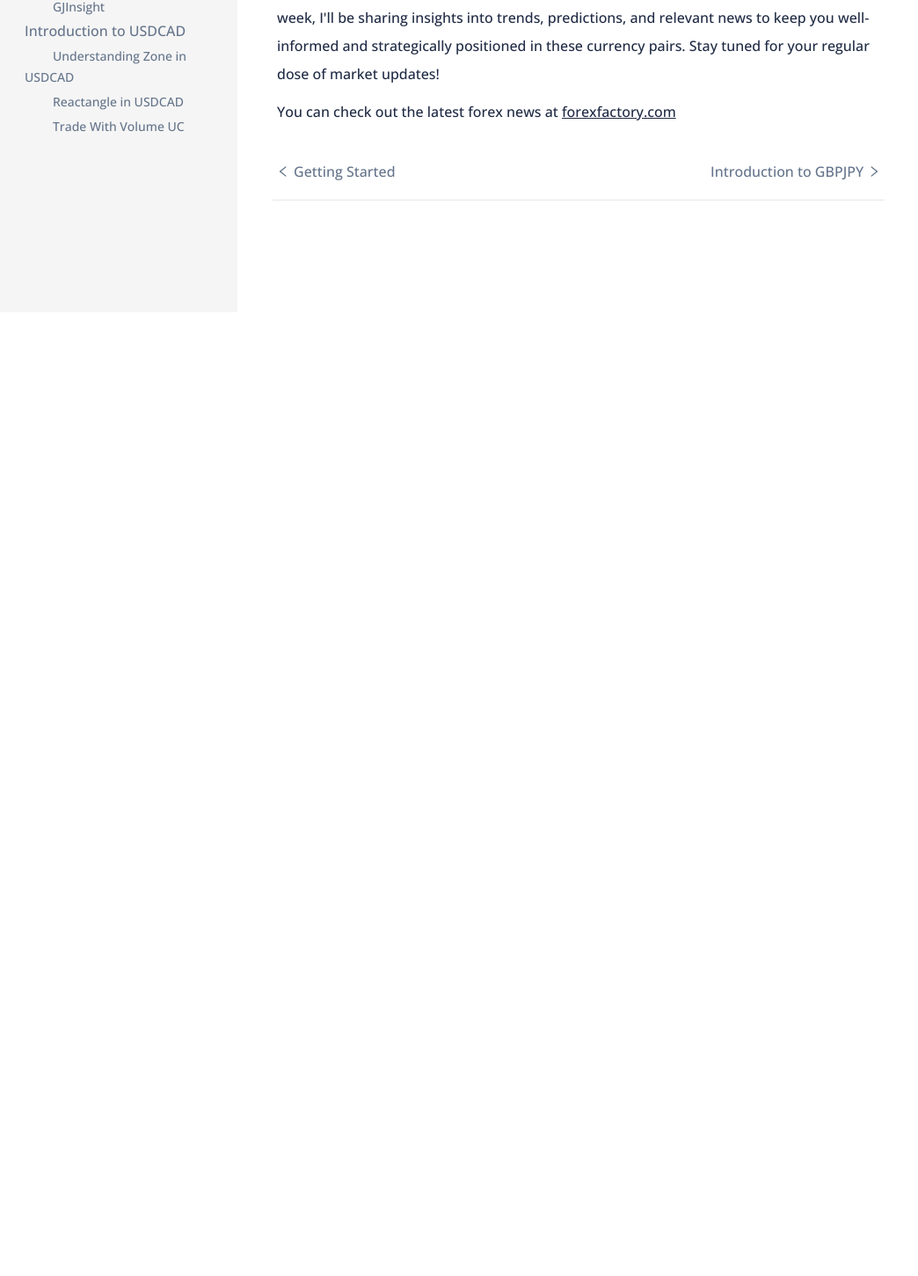
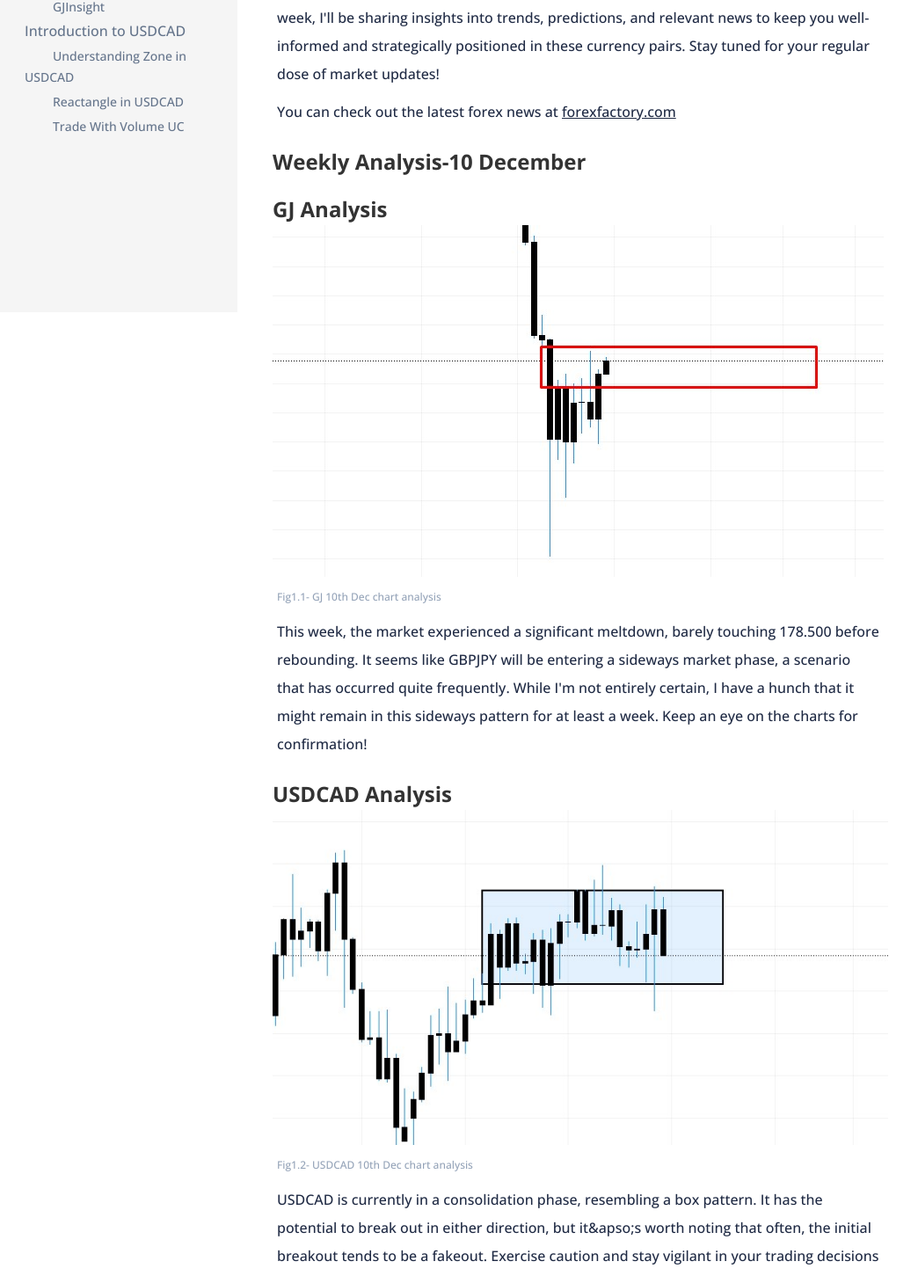
Before and after one commit to Harman-preet-singh13/forexpairinsight, a Next.js app: page /Page/Weekly in a window 1280 px wide. Shown: the part 310-1761 px from the top of the page at 88% size, without its empty margins (0-1044 px from the left). Before the commit the page ends 800 px from the top, so only its background shows below. Built offline with nearby package versions, Linux system fonts and the light colour scheme.

Commit message:
10th dec weekly analysis

```diff
--- a/src/pages/Page/Weekly.tsx
+++ b/src/pages/Page/Weekly.tsx
@@ -1,6 +1,8 @@
 import FooterNavBtn from "@/components/FooterNavBtn";
 import TitleName from "@/components/TitleName";
 import React from "react";
+import img1 from "../../../public/charts/weekly/gj-10.jpg";
+import img2 from "../../../public/charts/weekly/uc-10.jpg";
 
 export default function Weekly() {
   return (
@@ -8,14 +10,14 @@ export default function Weekly() {
       <TitleName />
       <h1 className="heading">Weekly Market Insight</h1>
       <p className="italic">&quot;Consistency is the key to Success&quot;</p>
-      <p >
-        Welcome to &quot;Weekly Market Insights,&quot; Being consistent is better than
-        relying solely on luck.
+      <p>
+        Welcome to &quot;Weekly Market Insights,&quot; Being consistent is
+        better than relying solely on luck.
       </p>
       <p>
-        That&apos;s precisely why I&apos;ve decided to provide a weekly update on GBPJPY
-        and USDCAD. Each week, I&apos;ll be sharing insights into trends,
-        predictions, and relevant news to keep you well-informed and
+        That&apos;s precisely why I&apos;ve decided to provide a weekly update
+        on GBPJPY and USDCAD. Each week, I&apos;ll be sharing insights into
+        trends, predictions, and relevant news to keep you well-informed and
         strategically positioned in these currency pairs. Stay tuned for your
         regular dose of market updates!
       </p>
@@ -30,6 +32,38 @@ export default function Weekly() {
           forexfactory.com
         </a>
       </p>
+      <h2>Weekly Analysis-10 December</h2>
+      <h2>GJ Analysis</h2>
+
+      <img
+        src={img1.src}
+        alt="GJ 10th Dec chart analysis"
+        className="img-width-para"
+      />
+      <p className="img-info-para">Fig1.1- GJ 10th Dec chart analysis</p>
+      <p>
+        This week, the market experienced a significant meltdown, barely
+        touching 178.500 before rebounding. It seems like GBPJPY will be
+        entering a sideways market phase, a scenario that has occurred quite
+        frequently. While I&apos;m not entirely certain, I have a hunch that it might
+        remain in this sideways pattern for at least a week. Keep an eye on the
+        charts for confirmation!
+      </p>
+
+      <h2>USDCAD Analysis</h2>
+      <img
+        src={img2.src}
+        alt="USDCAD 10th Dec chart analysis"
+        className="img-width-para"
+      />
+      <p className="img-info-para">Fig1.2- USDCAD 10th Dec chart analysis</p>
+      <p>
+        USDCAD is currently in a consolidation phase, resembling a box pattern.
+        It has the potential to break out in either direction, but it&apso;s worth
+        noting that often, the initial breakout tends to be a fakeout. Exercise
+        caution and stay vigilant in your trading decisions considering this
+        pattern.
+      </p>
       <FooterNavBtn />
     </main>
   );
```
Also changed, not shown: public/charts/weekly/gj-10.jpg (added), public/charts/weekly/uc-10.jpg (added).
